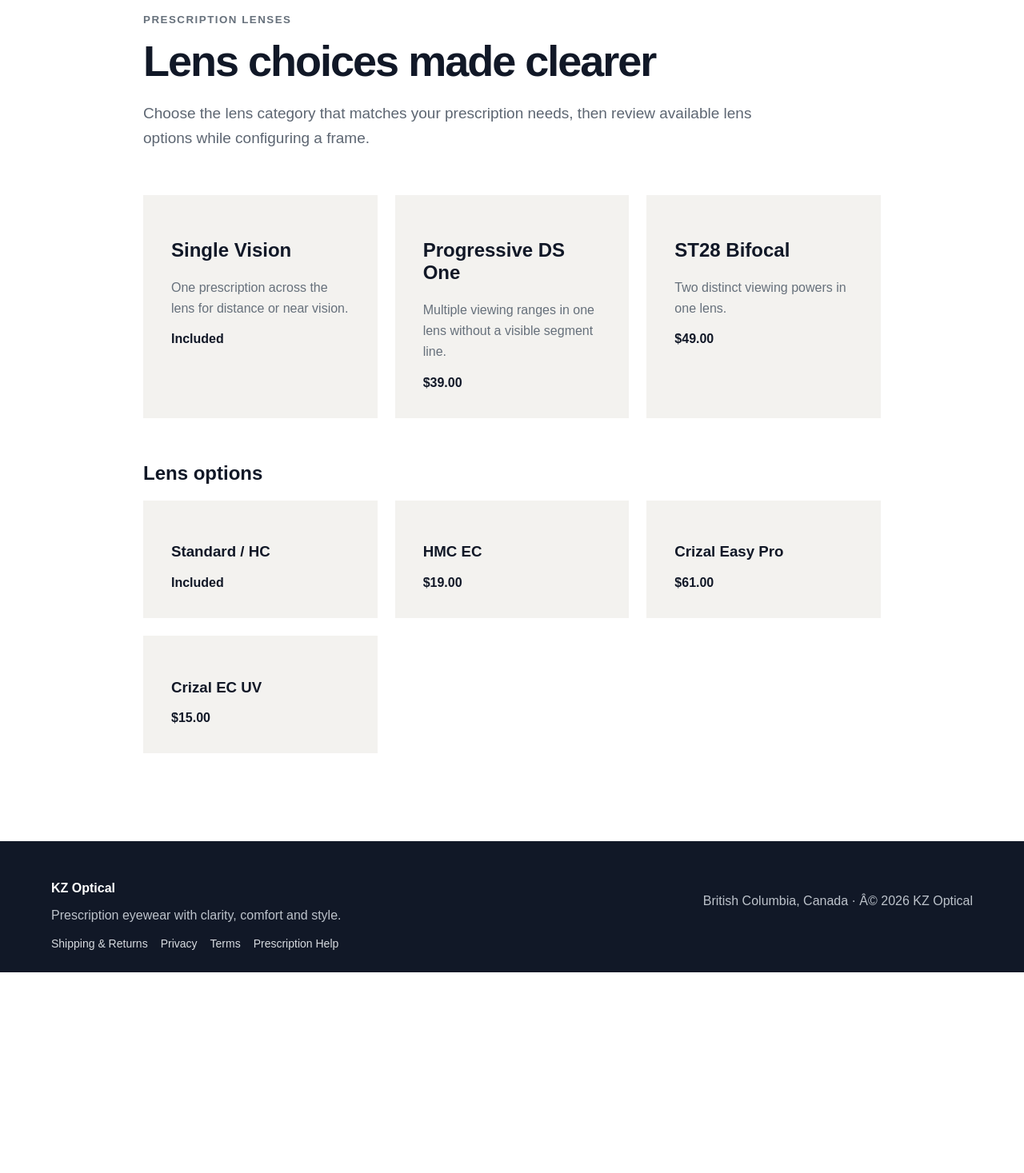
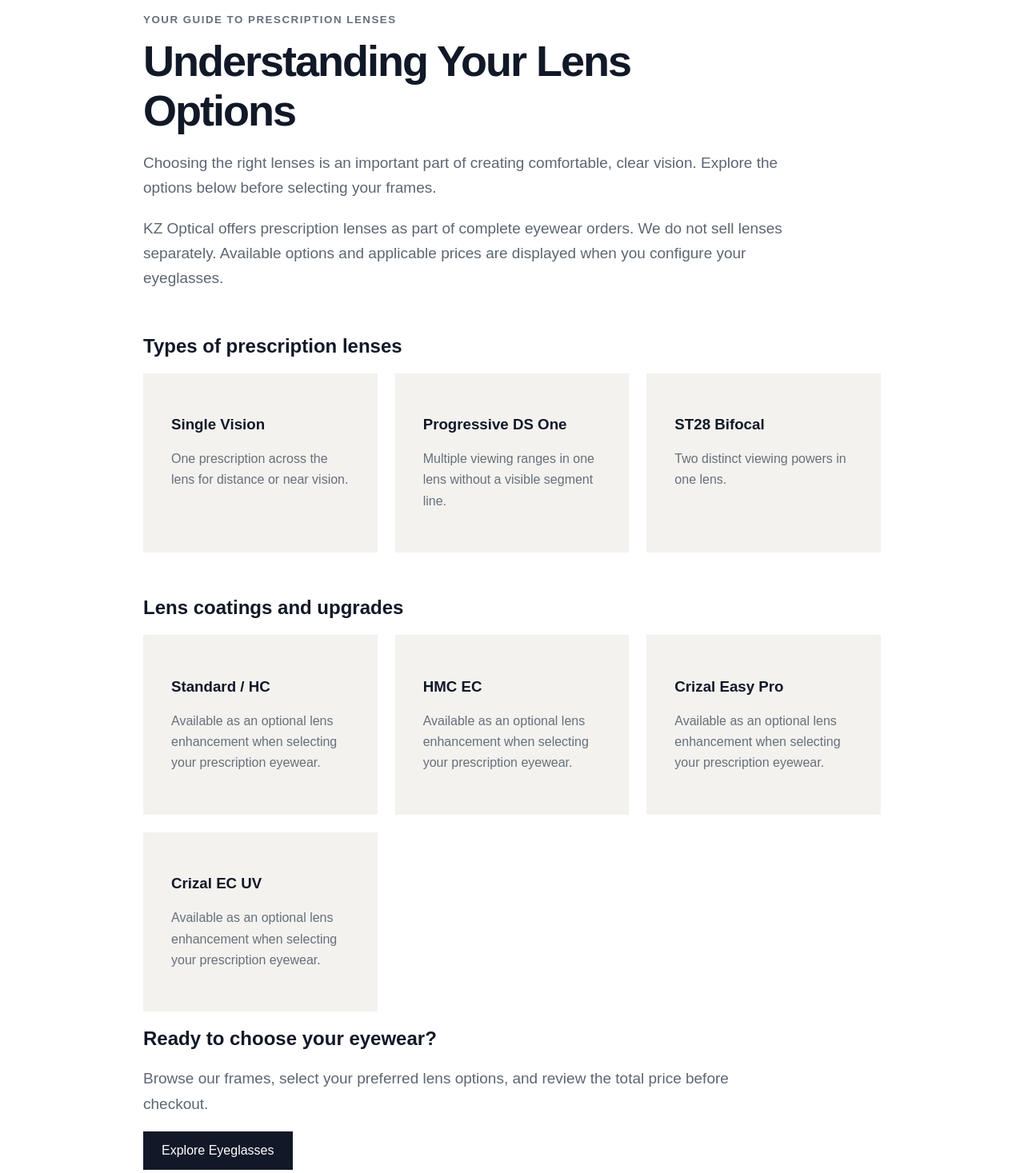
Before and after one commit to kzscuisine/kz-optical-website, a Next.js app: page /lenses in a window 1280 px wide. Shown: the part 142-1609 px from the top of the page at 80% size. Before the commit the page ends 1358 px from the top, so only its background shows below. Built offline with nearby package versions, Linux system fonts and the light colour scheme.

Commit message:
Convert lenses page into educational lens guide

```diff
--- a/app/lenses/page.tsx
+++ b/app/lenses/page.tsx
@@ -1 +1,58 @@
-import {lensOptions,lensUpgrades,money} from "../../lib/store-config";export default function Lenses(){return <main className="page narrow"><div className="pagehead"><small>PRESCRIPTION LENSES</small><h1>Lens choices made clearer</h1><p>Choose the lens category that matches your prescription needs, then review available lens options while configuring a frame.</p></div><div className="info">{lensOptions.map(x=><article key={x.id}><h2>{x.name}</h2><p>{x.description}</p><b>{money(x.price)}</b></article>)}</div><h2 className="sectionTitle">Lens options</h2><div className="info">{lensUpgrades.map(x=><article key={x.id}><h3>{x.name}</h3><b>{money(x.price)}</b></article>)}</div></main>}
+import Link from "next/link";
+import { lensOptions, lensUpgrades } from "../../lib/store-config";
+
+export default function Lenses() {
+  return (
+    <main className="page narrow">
+      <div className="pagehead">
+        <small>YOUR GUIDE TO PRESCRIPTION LENSES</small>
+        <h1>Understanding Your Lens Options</h1>
+        <p>
+          Choosing the right lenses is an important part of creating comfortable,
+          clear vision. Explore the options below before selecting your frames.
+        </p>
+        <p>
+          KZ Optical offers prescription lenses as part of complete eyewear orders.
+          We do not sell lenses separately. Available options and applicable
+          prices are displayed when you configure your eyeglasses.
+        </p>
+      </div>
+
+      <h2 className="sectionTitle">Types of prescription lenses</h2>
+
+      <div className="info">
+        {lensOptions.map((option) => (
+          <article key={option.id}>
+            <h3>{option.name}</h3>
+            <p>{option.description}</p>
+          </article>
+        ))}
+      </div>
+
+      <h2 className="sectionTitle">Lens coatings and upgrades</h2>
+
+      <div className="info">
+        {lensUpgrades.map((upgrade) => (
+          <article key={upgrade.id}>
+            <h3>{upgrade.name}</h3>
+            <p>
+              Available as an optional lens enhancement when selecting
+              your prescription eyewear.
+            </p>
+          </article>
+        ))}
+      </div>
+
+      <div className="pagehead">
+        <h2>Ready to choose your eyewear?</h2>
+        <p>
+          Browse our frames, select your preferred lens options,
+          and review the total price before checkout.
+        </p>
+        <Link className="dark" href="/eyeglasses">
+          Explore Eyeglasses
+        </Link>
+      </div>
+    </main>
+  );
+}
```
